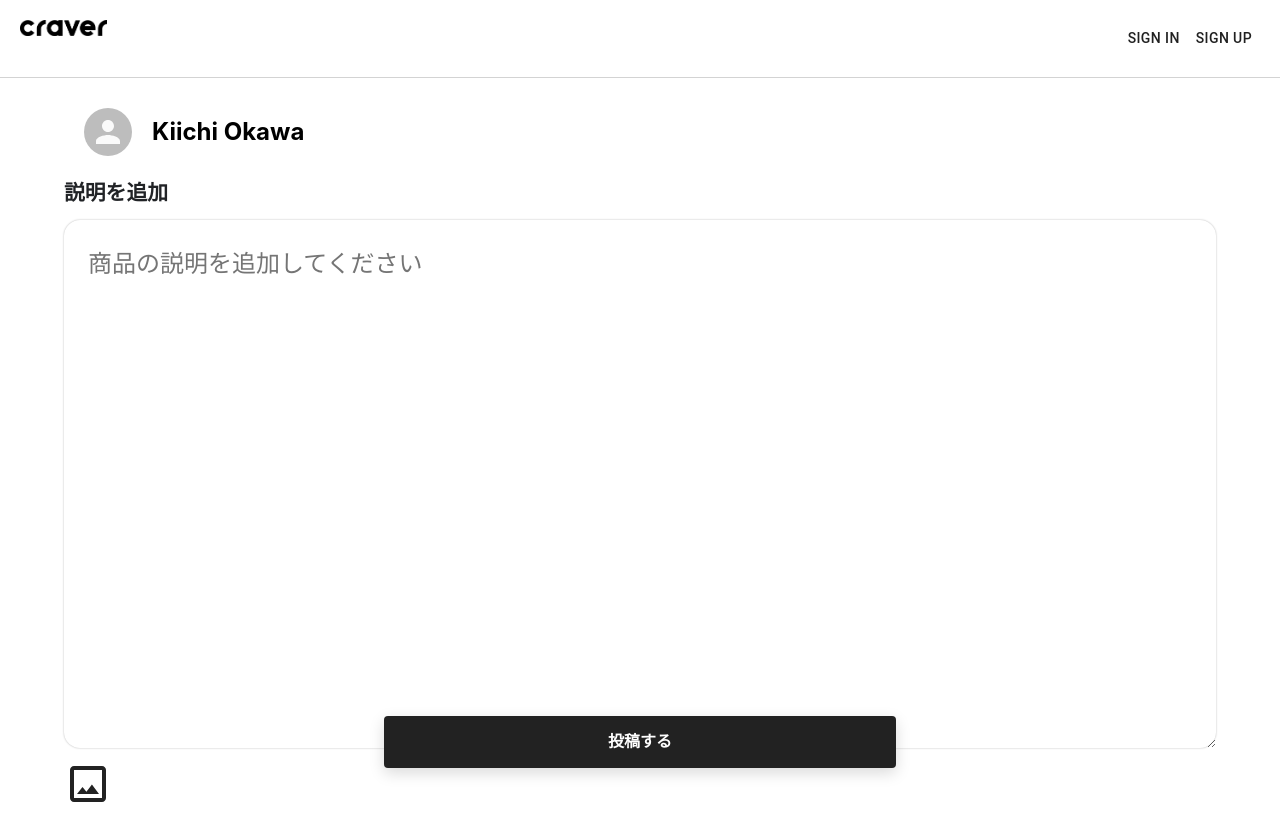
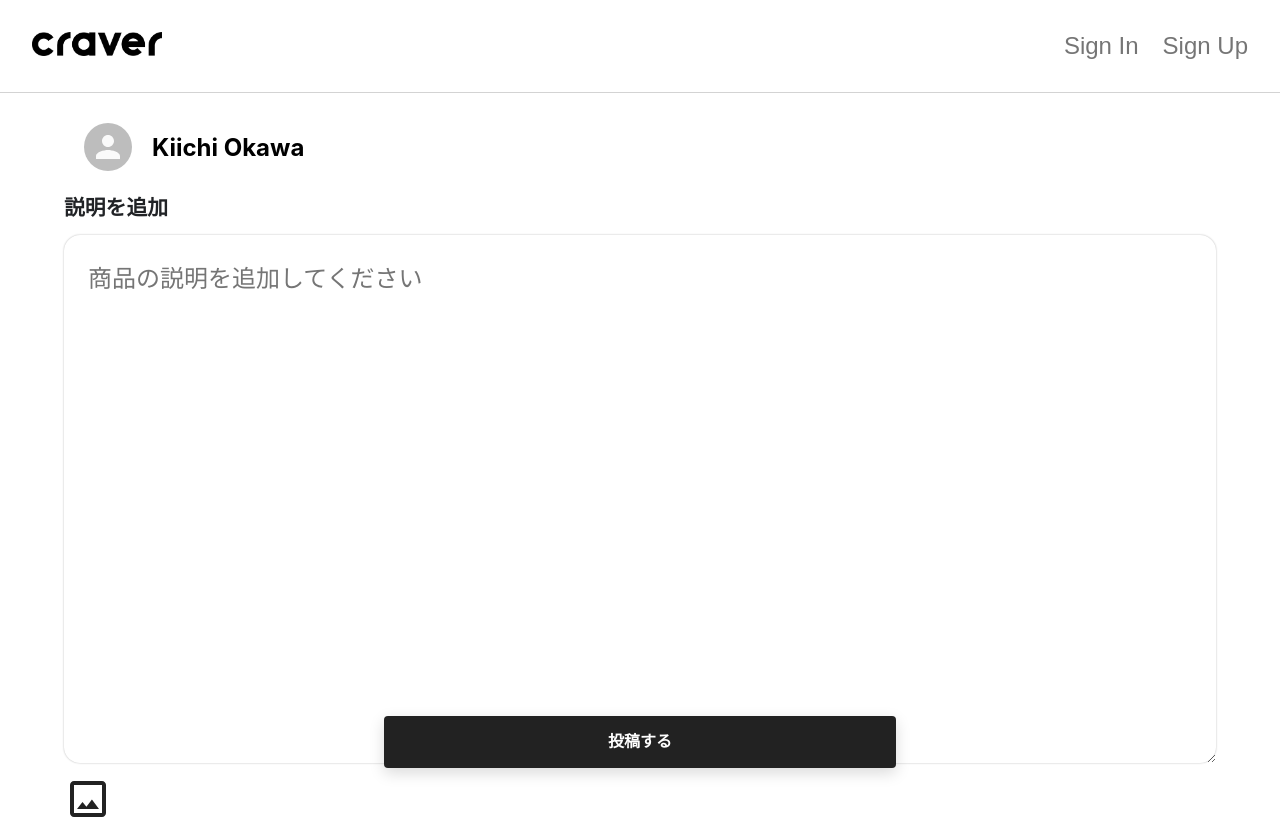
Before and after one commit to 76akeyz9/craver, a React (Create React App) app: page /post in a window 1280 px wide. Built offline with nearby package versions, Linux system fonts and the light colour scheme; no server answers.

Commit message:
added link to the home posts(WatchPost.js). Need to fill the detail in WatchPost.js later on.

```diff
--- a/src/App.js
+++ b/src/App.js
@@ -6,6 +6,7 @@ import Post from "./Post";
 import Footer from "./Footer";
 import MapPosts from "./MapPosts";
 import Profile from "./Profile";
+import WatchPost from "./WatchPost";
 
 import { db, auth } from './firebase';
 import logo from "./assets/logoHeader.png";
@@ -19,9 +20,16 @@ function App() {
 
       <Router>
         <Switch>
+
           <Route path="/post/success">
             <Header />
             <PostSuccess />
+            <Footer />
+          </Route>
+
+          <Route path="/post/:postid">
+            <Header />
+            <WatchPost />
             <Footer />
           </Route>
 
--- a/src/Header.js
+++ b/src/Header.js
@@ -5,10 +5,8 @@ import logo from "./assets/logoHeader.png";
 import { Button, Input } from '@material-ui/core';
 import "./Header.css";
 import { db, auth } from './firebase';
-
 import { makeStyles } from '@material-ui/core/styles';
 import Modal from '@material-ui/core/Modal';
-
 
 function getModalStyle() {
   const top = 50;
@@ -39,8 +37,8 @@ function Header(){
   const [open, setOpen] = useState(false);
   const [email, setEmail] = useState("");
   const [password, setPassword] = useState("");
+  const [user, setUser] = useState(null);
   const [username, setUsername] = useState("");
-  const [user, setUser] = useState(null);
 
   const signUp = (event) => {
     console.log("This is OK");
@@ -163,20 +161,22 @@ function Header(){
       </Modal>
 
       <Link to="/">
-        <img
-          className="app__headerImage"
-          src={logo}
-          alt=""
-        />
+        <IconButton>
+          <img
+            className="app__headerImage"
+            src={logo}
+            alt=""
+          />
+        </IconButton>
       </Link>
 
       <div>
       {user ? (
-        <Button type="button" onClick={() => auth.signOut()}>Logout</Button>
+          <IconButton type="button" onClick={() => auth.signOut()}>Logout</IconButton>
       ):(
         <div className="loginContainer">
-          <Button type="button" onClick={() => setOpenSignIn(true)}>Sign In</Button>
-          <Button type="button" onClick={() => setOpen(true)}>Sign Up</Button>
+          <IconButton type="button" onClick={() => setOpenSignIn(true)}>Sign In</IconButton>
+          <IconButton type="button" onClick={() => setOpen(true)}>Sign Up</IconButton>
         </div>
       )}
       </div>
--- a/src/MapPost.css
+++ b/src/MapPost.css
@@ -1,5 +1,6 @@
-.mapPosts{
-
+a{
+  text-decoration: none; /* no underline */
+  color: inherit;
 }
 
 .mapPosts__eachPost{
@@ -25,3 +26,8 @@
   border-radius: 1rem;
   margin-left: auto;
 }
+
+.mapPosts__IconButton{
+  width: 100%;
+  height: 100%;
+}
--- a/src/MapPosts.js
+++ b/src/MapPosts.js
@@ -1,6 +1,8 @@
 import React, { useState, useEffect} from 'react';
 import { db, auth } from './firebase';
 import "./MapPost.css";
+import IconButton from "@material-ui/core/IconButton";
+import { BrowserRouter as Router, Link } from "react-router-dom";
 
 function MapPosts({key, postId, caption}) {
   const [posts, setPosts] = useState([]);
@@ -22,10 +24,12 @@ function MapPosts({key, postId, caption}) {
     <div className="mapPosts">
       {
         posts.map(({id, post}) => (
-          <div key={id} className="mapPosts__eachPost">
-            <img className="mapPost__image" src={post.imageUrl}/>
-            {post.caption}
-          </div>
+          <Link to={`/post/${id}`}>
+            <div key={id} className="mapPosts__eachPost">
+              <img className="mapPost__image" src={post.imageUrl}/>
+              {post.caption}
+            </div>
+          </Link>
         ))
       }
     </div>
--- /dev/null
+++ b/src/WatchPost.js
@@ -0,0 +1,12 @@
+import React from 'react';
+
+function WatchPost() {
+
+  return (
+    <div>
+      <h1>This is WatchPost!! </h1>
+    </div>
+  )
+}
+
+export default WatchPost;
```
